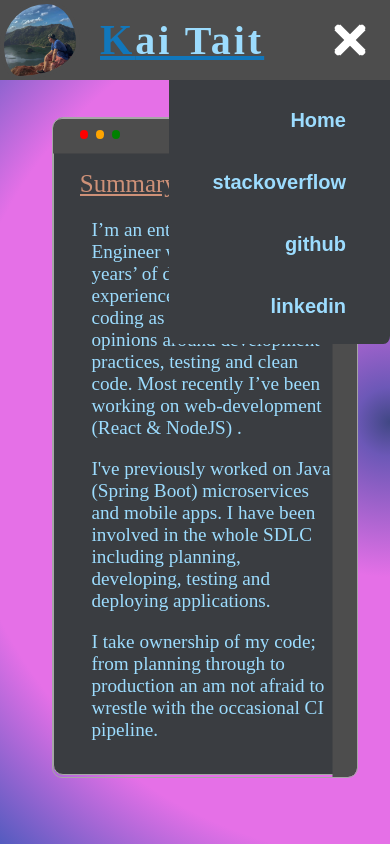
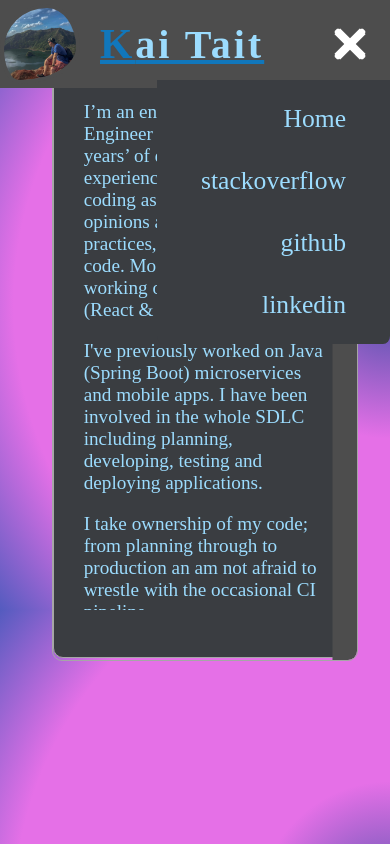
Before and after one commit to spik3r/website, a website built with Vite: page index.html in a window 390 px wide. Both pictures are taken after a click on the button "Display the menu". Built offline with nearby package versions, Linux system fonts and the light colour scheme; a web font is replaced by a local one.

Commit message:
fixing menu on mobile

```diff
--- a/index.html
+++ b/index.html
@@ -13,35 +13,6 @@
   </head>
 
   <body class="body">
-    <div class="header-bar navbar">
-      <img class="nav-image" src="profilePhoto.jpg" alt="Me" />
-      <h1 class="name-box">Kai Tait</h1>
-      <div class="nav-spacer"></div>
-      <nav class="hamburger-nav">
-        <input
-          type="checkbox"
-          role="button"
-          aria-label="Display the menu"
-          aria-expanded="false"
-          aria-controls="menu"
-          onclick="toggleNav()"
-        />
-        <ul id="menu" class="menu">
-          <li class="menu-item" data-menu-open="false"><a href="/">Home</a></li>
-          <li class="menu-item" data-menu-open="false">
-            <a href="https://stackoverflow.com/users/4244112/kai"
-              >stackoverflow</a
-            >
-          </li>
-          <li class="menu-item" data-menu-open="false">
-            <a href="https://github.com/spik3r">github</a>
-          </li>
-          <li class="menu-item" data-menu-open="false">
-            <a href="https://www.linkedin.com/in/kaiftait">linkedin</a>
-          </li>
-        </ul>
-      </nav>
-    </div>
     <div class="bg-image">
       <div class="bg-drawing">
         <div
@@ -214,7 +185,7 @@
       </div>
 
       <div class="summary">
-        <h2 class="summary-heading">Summary</h2>
+        <h2 class="summary-heading first">Summary</h2>
         <p class="summary-text">
           I’m an enthusiastic Software Engineer with more than 7 years’ of
           development experience, a passion for coding as well as strong
@@ -257,6 +228,49 @@
         </p>
         <br />
       </div>
+    </div>
+    <div class="header-bar navbar">
+      <img class="nav-image" src="profilePhoto.jpg" alt="Me" />
+      <h1 class="name-box">Kai Tait</h1>
+      <div class="nav-spacer"></div>
+      <nav class="hamburger-nav">
+        <input
+          type="checkbox"
+          role="button"
+          aria-label="Display the menu"
+          aria-expanded="false"
+          aria-controls="menu"
+          onclick="toggleNav()"
+        />
+        <ul id="menu" class="menu">
+          <li class="menu-item" data-menu-open="false"><a href="/">Home</a></li>
+          <li class="menu-item" data-menu-open="false">
+            <a href="https://stackoverflow.com/users/4244112/kai"
+              >stackoverflow</a
+            >
+          </li>
+          <li class="menu-item" data-menu-open="false">
+            <a href="https://github.com/spik3r">github</a>
+          </li>
+          <li class="menu-item" data-menu-open="false">
+            <a href="https://www.linkedin.com/in/kaiftait">linkedin</a>
+          </li>
+        </ul>
+      </nav>
+      <ul id="menu" class="menu">
+        <li class="menu-item" data-menu-open="false"><a href="/">Home</a></li>
+        <li class="menu-item" data-menu-open="false">
+          <a href="https://stackoverflow.com/users/4244112/kai"
+            >stackoverflow</a
+          >
+        </li>
+        <li class="menu-item" data-menu-open="false">
+          <a href="https://github.com/spik3r">github</a>
+        </li>
+        <li class="menu-item" data-menu-open="false">
+          <a href="https://www.linkedin.com/in/kaiftait">linkedin</a>
+        </li>
+      </ul>
     </div>
 
     <script>
--- a/style.css
+++ b/style.css
@@ -45,9 +45,12 @@
     z-index: 1;
     margin-top: 1em;
     margin-left: 1em;
-    overflow-x: auto;
-    overflow-y: auto;
+    /* overflow: scroll;
+    position: absolute; */
   }
+  /* .bg-image .bg-drawing {
+    display: none;
+  } */
   .body .bg-image {
     position: static;
     margin-left: 0;
@@ -67,20 +70,22 @@
   .body {
     width: 100vw;
     height: 100vh;
+    height: -webkit-fill-available;
     display: flex;
     justify-content: center;
     align-items: center;
     margin: 0;
     padding: 0;
+    z-index: 1;
   }
   .bg-image .bg-drawing-button {
     margin: 4px;
     z-index: 20;
   }
 
-  .bg-image * {
+  /* .bg-image * {
     z-index: 1;
-  }
+  } */
 }
 
 @media (max-width: 1000px) and (orientation: landscape) {
@@ -328,6 +333,7 @@ html {
 
 .file-name:hover::after {
   transition-delay: 0.1s;
+  -webkit-transform: scale(1);
   transform: scale(1);
   padding: 8px;
   width: max-content;
@@ -443,16 +449,20 @@ body {
   justify-content: space-between;
   font-family: "Fira Code";
   font-size: 1.2rem;
-  z-index: 1;
+  z-index: 3;
   top: 2vh;
   left: 2vw;
   width: 68vw;
   height: 70vh;
-  position: relative;
+  position: static;
   overflow-x: auto;
   overflow-y: auto;
+  /* z-index: 2; */
 }
 
+.summary * {
+  z-index: 2;
+}
 .summary-text {
   width: 62vw;
   color: #9cdcfe;
@@ -477,16 +487,21 @@ body {
   width: 68vw;
   font-size: 1.3em;
   font-weight: 500;
-  margin-top: 2vh;
+  /* padding-top: 8px; */
+  /* margin-top: 2.5vh; */
   text-decoration: underline #ce9178;
   color: #ce9178;
 }
+.first {
+  padding-top: 12px;
+  margin-top: 2.5vh;
+}
 
-@media (min-width: 40rem) {
+/* @media (min-width: 40rem) {
   .nav-menu {
     flex-direction: row;
   }
-}
+} */
 
 .nav-link {
   margin: 0 0.5rem;
@@ -520,8 +535,15 @@ body {
   align-items: center;
   justify-content: left;
   background-color: #4d4d4d;
-  position: absolute;
+  /* position: absolute; */
+  position: fixed;
   z-index: 100;
+}
+.navbar {
+  overflow: hidden;
+  /* position: fixed; */
+  width: 100%;
+  /* max-height: 5em; */
 }
 
 .footer-bar {
@@ -539,18 +561,9 @@ body {
   color: pink;
   z-index: 200;
 }
-.navbar {
-  overflow: hidden;
-  position: fixed;
-  width: 100%;
-  max-height: 5em;
-}
 
 .menu-item {
-  /* display: none; */
   flex: 1;
-  /* display: block; */
-  /* position: fixed; */
   color: #ffffff;
   text-align: center;
   padding: 8px;
@@ -561,14 +574,10 @@ body {
 
 .menu-item[data-menu-open="true"] {
   display: block;
-  /* margin-right: 0px; */
-  /* z-index: 6; */
 }
 
 .menu-item[data-menu-open="false"] {
   display: none;
-  /* margin-right: -100px; */
-  /* z-index: 4; */
 }
 
 .menu-item[data-menu-open="true"]:hover {
@@ -585,6 +594,19 @@ body {
   z-index: 1;
 }
 
+.menu-item a:before {
+  inset: 0;
+  border: solid 1px white;
+  border-radius: 4px;
+  text-decoration: underline;
+  color: #fff;
+}
+.menu-item a {
+  padding: 10px 20px;
+  color: #9cdcfe;
+  text-decoration: none;
+}
+/*
 .menu li a {
   padding: 10px 20px;
   color: #9cdcfe;
@@ -592,29 +614,26 @@ body {
   font-size: 20px;
   font-weight: bold;
   font-family: sans-serif;
-  position: relative;
+  right: 0;
 }
 .menu li li:before {
-  /* position: absolute; */
   content: "";
   inset: 0;
   border: solid 1px white;
   border-radius: 4px;
 }
 .menu li ~ li:after {
-  /* position: absolute; */
   content: "";
   left: 0;
   right: 0;
   margin-bottom: 20px;
-  /* inset: 0; */
   border-top: solid 1px white;
 }
 
 .menu li a:hover {
   text-decoration: underline;
   color: #fff;
-}
+} */
 .hamburger-nav input {
   width: 40px;
   aspect-ratio: 1;
@@ -647,14 +666,17 @@ body {
       repeat-x,
     conic-gradient(from 90deg at 33% 33%, #0000 90deg, #fff 0) 100% 100%/60% 60%
       padding-box content-box;
+  -webkit-transform: translate(-100%) translateZ(0) rotate(90deg);
   transform: translate(-100%) translateZ(0) rotate(90deg);
   opacity: 0;
 }
 .hamburger-nav input:checked:before {
+  -webkit-transform: translate(100%);
   transform: translate(100%);
   opacity: 0;
 }
 .hamburger-nav input:checked:after {
+  -webkit-transform: translate(0) translateZ(0) rotate(45deg);
   transform: translate(0) translateZ(0) rotate(45deg);
   opacity: 1;
 }
@@ -675,21 +697,21 @@ body {
   padding: 16px;
   display: flex;
   list-style: none;
-
-  position: fixed;
   background: inherit;
   flex-direction: column;
+
   position: fixed;
   align-items: flex-end;
   justify-content: center;
   gap: 16px;
+  -webkit-transform: translate(0, -100%);
   transform: translate(0, -100%);
   opacity: 0;
   transition: 0.3s;
   inset: 0 0 0;
   background-color: #3a3d41;
   border-radius: 0% 0% 3% 3% / 0% 0% 3% 3%;
-  z-index: 20;
+  /* z-index: auto; */
 }
 
 .hamburger-nav input {
@@ -697,6 +719,7 @@ body {
   z-index: 3;
 }
 .hamburger-nav input:checked + .menu {
+  -webkit-transform: translate(0);
   transform: translate(0);
   opacity: 1;
 }
```
